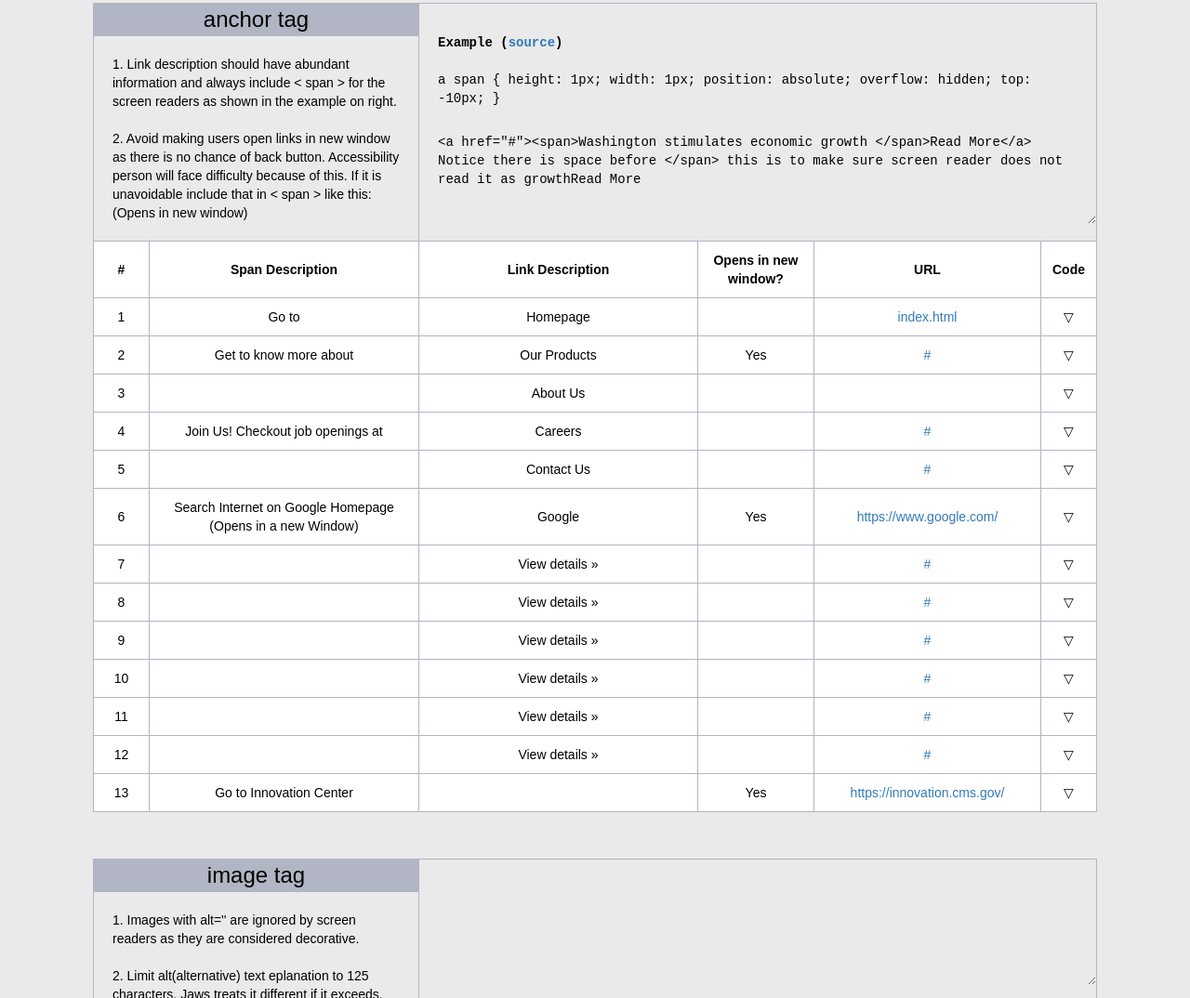
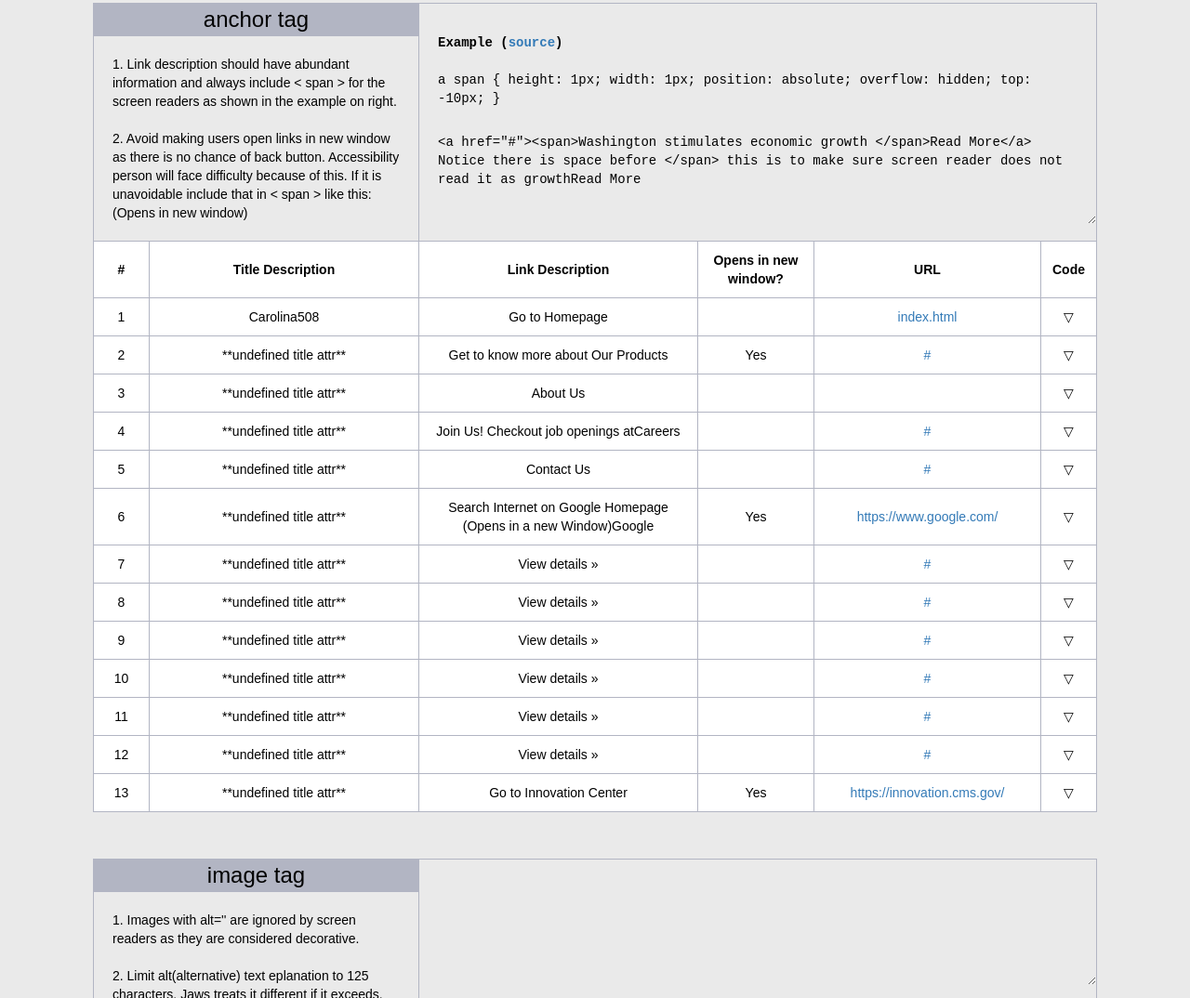
Before and after one commit to gkolan/carolina508, a plain HTML site: page index.html in a window 1280 px wide. Shown: the part 2147-3221 px from the top of the page at 93% size. Drawn offline with Linux system fonts and the light colour scheme.

Commit message:
Updated code to get title attr instead of span

```diff
--- a/assets/js/carolina508.js
+++ b/assets/js/carolina508.js
@@ -12,7 +12,10 @@ $('a').each(function(index, value){
    var anchor = {};
    var href = $(this).attr("href");
    anchor["href"]    =  '<a href="'+href+'" target="_blank"><span>Opens in new window </span>'+href+'</a>';
-   anchor["span"]   =  $(this).find("span").text();
+   anchor["span"]   =  $(this).attr("title");
+   if (anchor["span"] === undefined) {
+      anchor["span"] = "**undefined title attr**";
+   }
    anchor["text"]    =  $(this).text().replace(anchor["span"],'');
    anchor["code"]    =  $(this).clone().wrap('<p>').parent().html();
    var target        =  $(this).attr("target");
@@ -77,7 +80,7 @@ $( "#anchor-tag-name").html("anchor tag");
 $( "#anchor-tag-information").html("1. Link description should have abundant information and always include < span > for the screen readers as shown in the example on right.</br></br>2. Avoid making users open links in new window as there is no chance of back button. Accessibility person will face difficulty because of this. If it is unavoidable include that in < span > like this: (Opens in new window)");
 $( "#anchor-tag-example1").html("<b>Example (<a href='https://silktide.com/i-thought-title-text-improved-accessibility-i-was-wrong/' target='_blank'><span>Title text improved accessibility (Opens in new window) </span>source</a>)</b><br><br>a span { height: 1px; width: 1px; position: absolute; overflow: hidden; top: -10px; }");
 $( "#anchor-tag-example2").html('<a href="#"><span>Washington stimulates economic growth </span>Read More</a> Notice there is space before </span> this is to make sure screen reader does not read it as growthRead More');
-$('#carolina-anchor-section').append('<table class="fixed-layout" id="anchor-report"><tr class="white-background"><th class="border-B2B5C3-top-none padding-10 text-center report-srno">#</th><th class="border-B2B5C3-top-none padding-10 text-center anchor-span-description">Span Description</th><th class="border-B2B5C3-top-none padding-10 text-center anchor-description">Link Description</th><th class="border-B2B5C3-top-none padding-10 text-center anchor-new-window">Opens in new window?</th><th class="border-B2B5C3-top-none padding-10 text-center anchor-url">URL</th><th class="border-B2B5C3-top-none padding-10 text-center code-link">Code</th></tr></table>');
+$('#carolina-anchor-section').append('<table class="fixed-layout" id="anchor-report"><tr class="white-background"><th class="border-B2B5C3-top-none padding-10 text-center report-srno">#</th><th class="border-B2B5C3-top-none padding-10 text-center anchor-span-description">Title Description</th><th class="border-B2B5C3-top-none padding-10 text-center anchor-description">Link Description</th><th class="border-B2B5C3-top-none padding-10 text-center anchor-new-window">Opens in new window?</th><th class="border-B2B5C3-top-none padding-10 text-center anchor-url">URL</th><th class="border-B2B5C3-top-none padding-10 text-center code-link">Code</th></tr></table>');
 for (var i = 0; i < anchor_tags.length; i++) {
    $('#anchor-report').append('<tr class="white-background word-break"><td class="border-B2B5C3-top-none padding-10 text-center report-srno">'+(i+1)+'</td><td class="border-B2B5C3-top-none padding-10 text-center anchor-description">'+anchor_tags[i].span+'</td><td class="border-B2B5C3-top-none padding-10 text-center anchor-description">'+anchor_tags[i].text+'</td></td><td class="border-B2B5C3-top-none padding-10 text-center anchor-new-window">'+anchor_tags[i].target+'<td class="border-B2B5C3-top-none padding-10 anchor-url text-center">'+anchor_tags[i].href+'</td><td class="border-B2B5C3-top-none padding-10 anchor-url text-center anchor-report-data" id="anchor-report-data-'+(i+1)+'">&#9661;</td></tr><tr class="white-background word-break white-background code-data-row border-B2B5C3-top-none" id="anchor-report-code-'+(i+1)+'"><td colspan="6"><textarea disabled="true" class="carolina-code-inline white-background border-B2B5C3-top-none anchor-code-data">'+anchor_tags[i].code+'</textarea></td></tr>');
 }
--- a/index.html
+++ b/index.html
@@ -54,7 +54,7 @@
             </div>
             <div id="navbar">
                <ul class="nav navbar-nav navbar-right">
-                  <li><a href="index.html"><span>Go to </span>Homepage</a></li>
+                  <li><a href="index.html" title="Carolina508"><span>Go to </span>Homepage</a></li>
                   <li><a href="#" target="_blank"><span>Get to know more about </span>Our Products</a></li>
                   <li><a href="">About Us</a></li>
                   <li><a href="#"><span>Join Us! Checkout job openings at</span>Careers</a></li>
```
